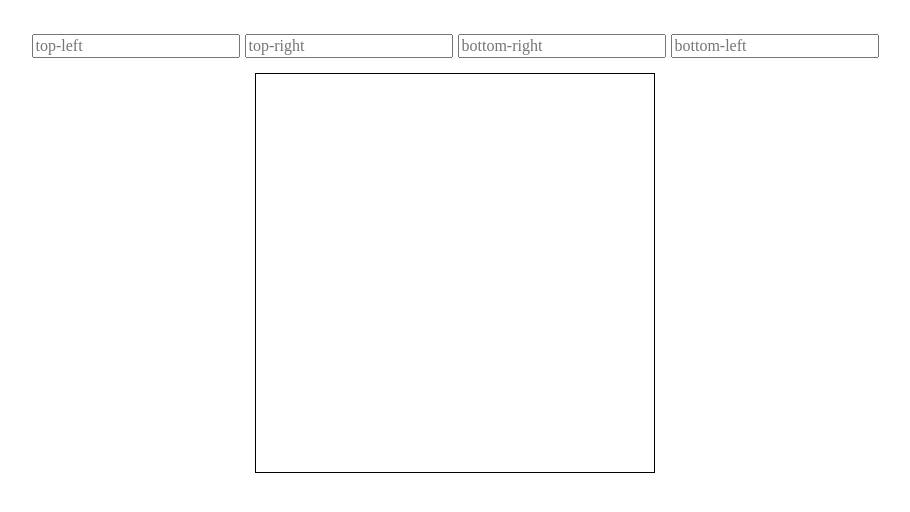
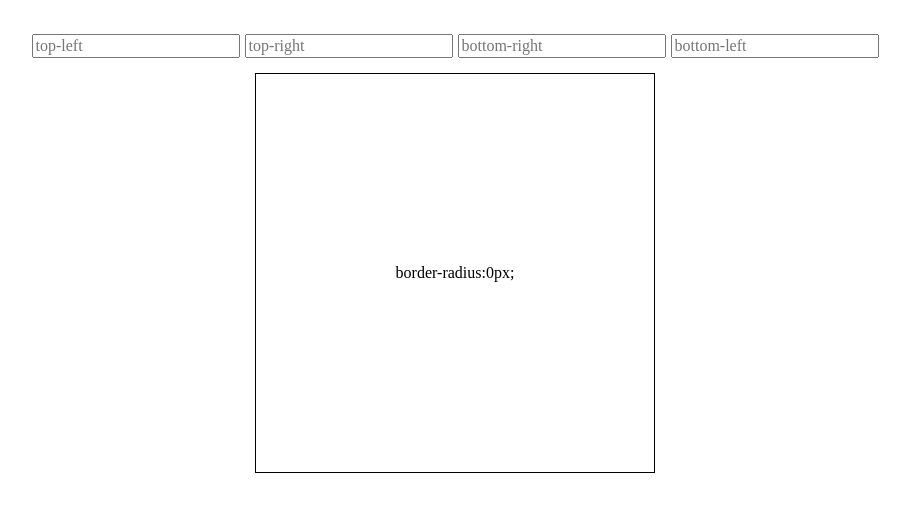
Before and after one commit to DEVinicius-jpeg/border-radius, a plain HTML site: page index.html in a window 1280 px wide. Shown: the part 194-706 px from the top of the page, without its empty margins (185-1095 px from the left). Drawn offline with nearby package versions, Linux system fonts and the light colour scheme.

Commit message:
Update index.html

```diff
--- a/index.html
+++ b/index.html
@@ -20,7 +20,7 @@
             <input id="bottomR" type="text" placeholder="bottom-right">
             <input id="bottomL" type="text" placeholder="bottom-left">
         </div>
-        <div id="Border-Radius" class="Border-Radius"></div>
+        <div id="Border-Radius" class="Border-Radius">border-radius:0px;</div>
     </div>
 
     <script src="/assets/js/script.js"></script>
```
